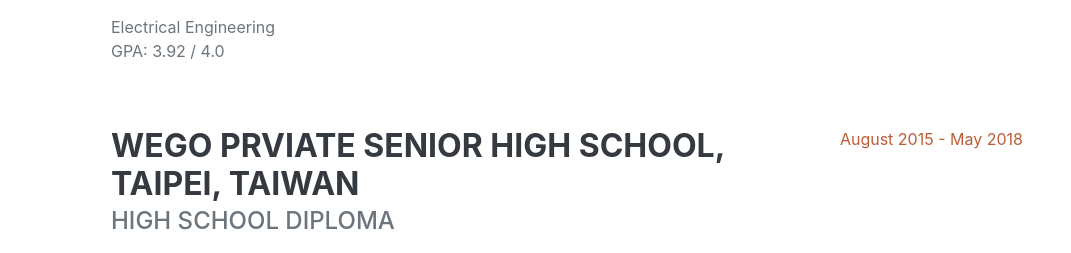
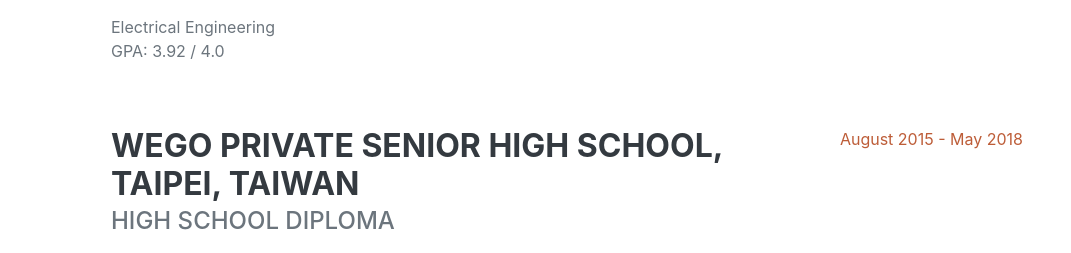
Before and after one commit to HowardHer/HowardHer.github.io, a plain HTML site: page index.html in a window 1280 px wide. Shown: the part 2940-3193 px from the top of the page, without its empty margins (209-1280 px from the left). Drawn offline with nearby package versions, Linux system fonts and the light colour scheme; a script that the page names is missing; a web font is replaced by a local one.

Commit message:
correct typo

```diff
--- a/index.html
+++ b/index.html
@@ -149,7 +149,7 @@
                     </div>
                     <div class="d-flex flex-column flex-md-row justify-content-between">
                         <div class="flex-grow-1">
-                            <h3 class="mb-0">Wego Prviate Senior High School, Taipei, Taiwan</h3>
+                            <h3 class="mb-0">Wego Private Senior High School, Taipei, Taiwan</h3>
                             <div class="subheading mb-3">High School Diploma</div>
                             <div>Honors Program</div>
                             <p>GPA: 3.9 / 4.3</p>
```
